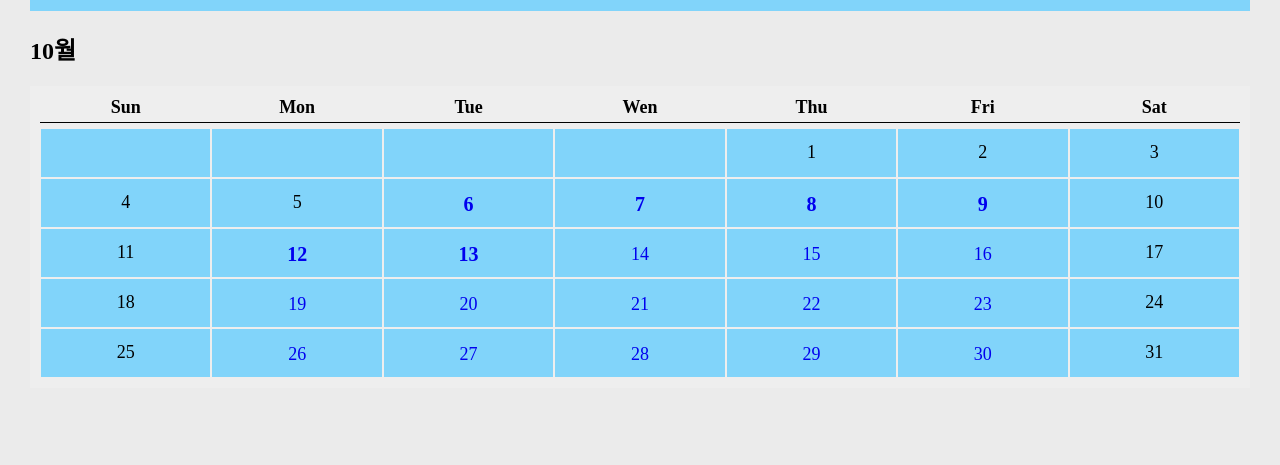
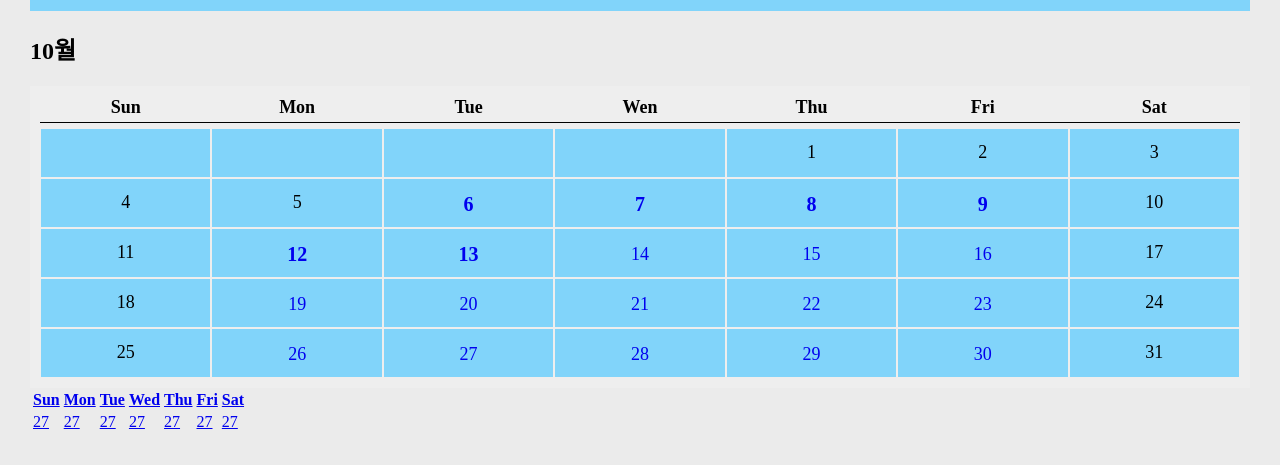
Before and after one commit to kimhh-smsoftlab/html5-study-1006, a plain HTML site: page index.html in a window 1280 px wide. Shown: the part 89-554 px from the top of the page. Drawn offline with Linux system fonts and the light colour scheme.

Commit message:
1 file modified

```diff
--- a/index.html
+++ b/index.html
@@ -10,9 +10,9 @@
 	<div class="index__header">
 		<h1>Study HTML / CSS / JavaScript</h1>
 	</div>
-  <div>
-    <h2>10월</h2>
-  </div>
+	<div>
+		<h2>10월</h2>
+	</div>
 	<div class="calendar_1">
 		<ul class="week_1">
 			<li>Sun</li>
@@ -69,6 +69,98 @@
 			<li>31</li>
 		</ul>
 	</div>
+	<div class="calendar_2">
+		<div class="calendar2_toolbar">
+			<div class="toolbar_box"></div>
+			<div class="toolbar_box"></div>
+			<div class="toolbar_box"></div>
+		</div>
+		<div class="calendar2_content">
+			<table>
+				<tr class="calendar2_content_header">
+					<th>
+						<div><a href="#">Sun</a></div>
+					</th>
+					<th>
+						<div><a href="#">Mon</a></div>
+					</th>
+					<th>
+						<div><a href="#">Tue</a></div>
+					</th>
+					<th>
+						<div><a href="#">Wed</a></div>
+					</th>
+					<th>
+						<div><a href="#">Thu</a></div>
+					</th>
+					<th>
+						<div><a href="#">Fri</a></div>
+					</th>
+					<th>
+						<div><a href="#">Sat</a></div>
+					</th>
+				</tr>
+				<tr>
+					<td>
+						<div class="day_frame">
+							<div class="day_top">
+                <a class="day_number" href="#">27</a>
+              </div>
+							<div class="day_events"></div>
+						</div>
+					</td>
+          					<td>
+						<div class="day_frame">
+							<div class="day_top">
+                <a class="day_number" href="#">27</a>
+              </div>
+							<div class="day_events"></div>
+						</div>
+					</td>
+          					<td>
+						<div class="day_frame">
+							<div class="day_top">
+                <a class="day_number" href="#">27</a>
+              </div>
+							<div class="day_events"></div>
+						</div>
+					</td>
+          					<td>
+						<div class="day_frame">
+							<div class="day_top">
+                <a class="day_number" href="#">27</a>
+              </div>
+							<div class="day_events"></div>
+						</div>
+					</td>
+          					<td>
+						<div class="day_frame">
+							<div class="day_top">
+                <a class="day_number" href="#">27</a>
+              </div>
+							<div class="day_events"></div>
+						</div>
+					</td>
+          					<td>
+						<div class="day_frame">
+							<div class="day_top">
+                <a class="day_number" href="#">27</a>
+              </div>
+							<div class="day_events"></div>
+						</div>
+					</td>
+          					<td>
+						<div class="day_frame">
+							<div class="day_top">
+                <a class="day_number" href="#">27</a>
+              </div>
+							<div class="day_events"></div>
+						</div>
+					</td>
+				</tr>
+			</table>
+		</div>
+	</div>
 </body>
 
 </html>
```
